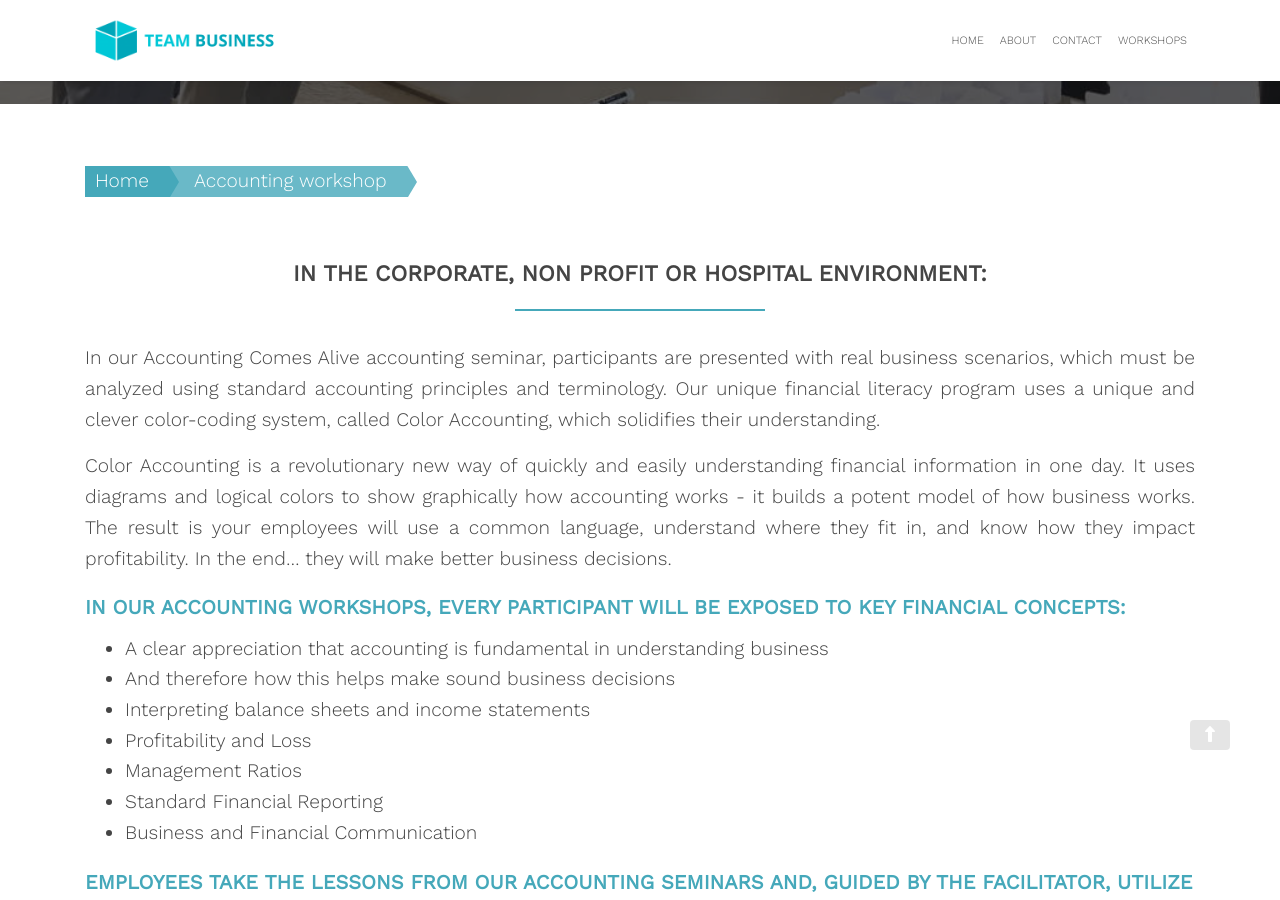
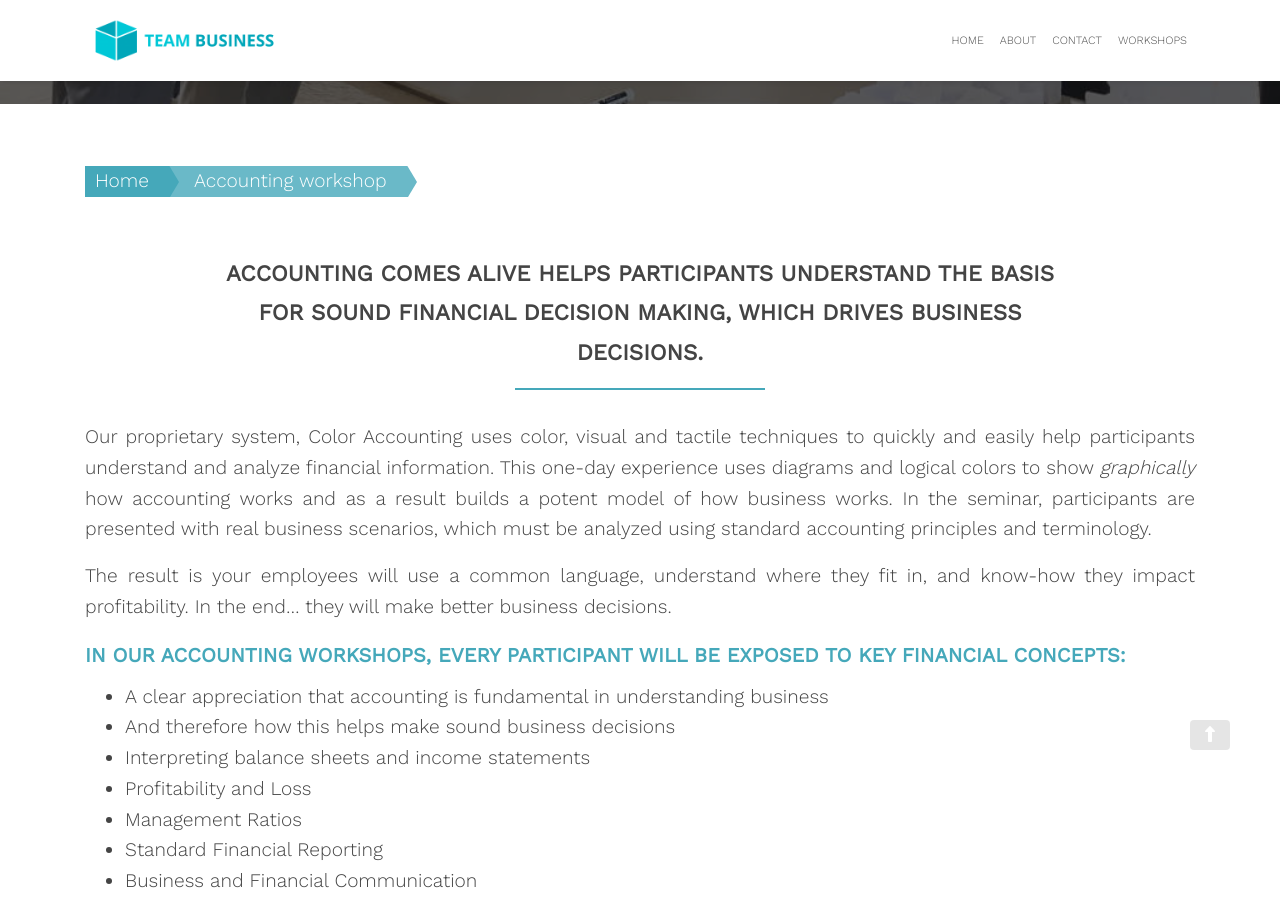
Before and after one commit to zac-heisey/team-business, a Jekyll site: the page built from _pages/accounting-workshop.md, in a window 1280 px wide and 900 px high, scrolled down 671 px. Built offline with Jekyll 4.4.1, drawn with Linux system fonts in a browser that asks for light colours; nearby versions of some CDN libraries.

Commit message:
Update from Forestry.io Lara Azzam updated _pages/accounting-workshop.md

```diff
--- a/_pages/accounting-workshop.md
+++ b/_pages/accounting-workshop.md
@@ -12,25 +12,25 @@ intro-1: Critial Financial Accumen
 section-title: Accounting Workshop
 
 ---
-## In the corporate, non profit or hospital environment:
+## Accounting Comes Alive helps participants understand the basis for sound financial decision making, which drives business decisions.
 
-In our Accounting Comes Alive accounting seminar, participants are presented with real business scenarios, which must be analyzed using standard accounting principles and terminology. Our unique financial literacy program uses a unique and clever color-coding system, called Color Accounting, which solidifies their understanding.
+Our proprietary system, Color Accounting uses color, visual and tactile techniques to quickly and easily help participants understand and analyze financial information. This one-day experience uses diagrams and logical colors to show _graphically_ how accounting works and as a result builds a potent model of how business works. In the seminar, participants are presented with real business scenarios, which must be analyzed using standard accounting principles and terminology.
 
-Color Accounting is a revolutionary new way of quickly and easily understanding financial information in one day. It uses diagrams and logical colors to show graphically how accounting works - it builds a potent model of how business works. The result is your employees will use a common language, understand where they fit in, and know how they impact profitability. In the end... they will make better business decisions.
+The result is your employees will use a common language, understand where they fit in, and know-how they impact profitability. In the end... they will make better business decisions.
 
 ### In our accounting workshops, every participant will be exposed to key financial concepts:
 
-- A clear appreciation that accounting is fundamental in understanding business
-- And therefore how this helps make sound business decisions
-- Interpreting balance sheets and income statements
-- Profitability and Loss
-- Management Ratios
-- Standard Financial Reporting
-- Business and Financial Communication
+* A clear appreciation that accounting is fundamental in understanding business
+* And therefore how this helps make sound business decisions
+* Interpreting balance sheets and income statements
+* Profitability and Loss
+* Management Ratios
+* Standard Financial Reporting
+* Business and Financial Communication
 
 ### Employees take the lessons from our accounting seminars and, guided by the facilitator, utilize them in interpreting your financials.
 
-- Confidence in reading and interpreting your financial statements
-- Use financial analysis to drive your business decision-making
-- Justify your business decisions
-- Use financials to collaborate with your colleagues and to explain the “why” of your business decisions
+* Confidence in reading and interpreting your financial statements
+* Use financial analysis to drive your business decision-making
+* Justify your business decisions
+* Use financials to collaborate with your colleagues and to explain the “why” of your business decisions
```
